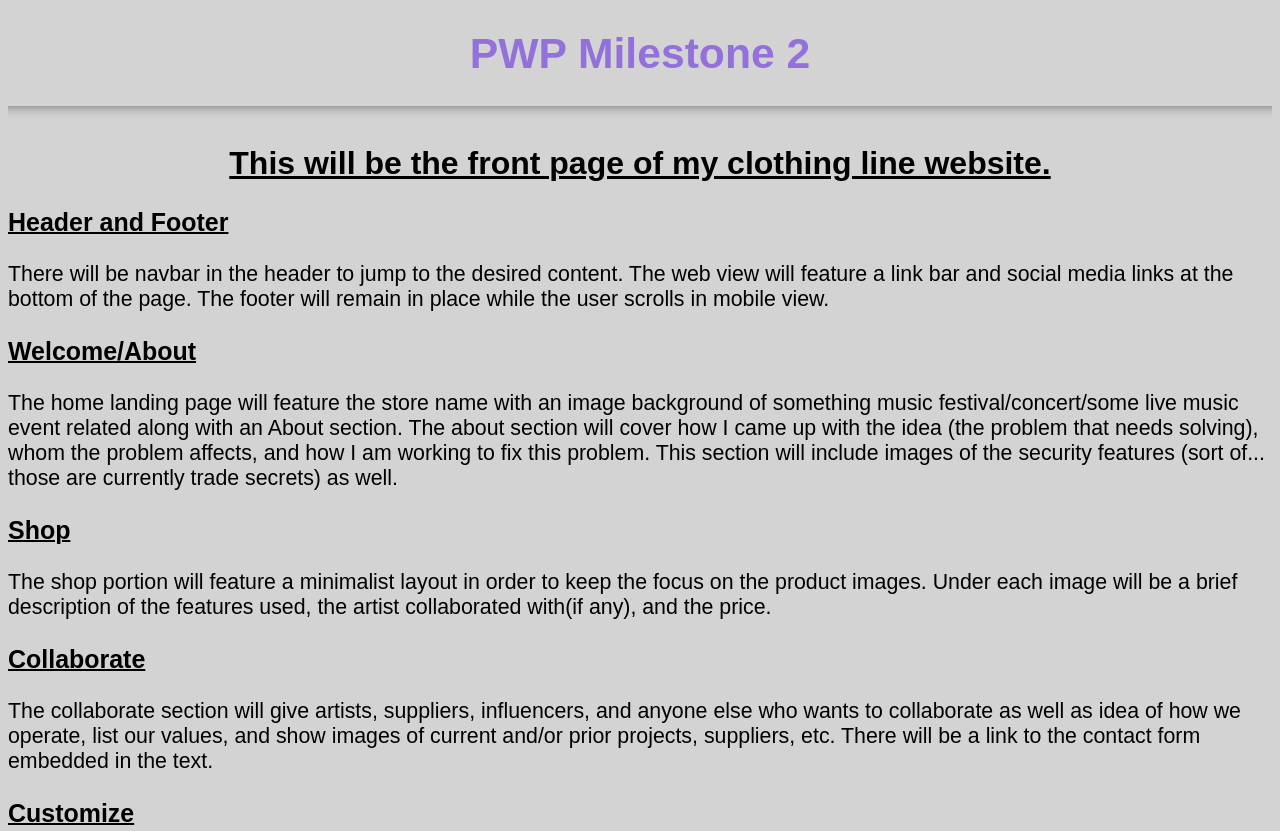
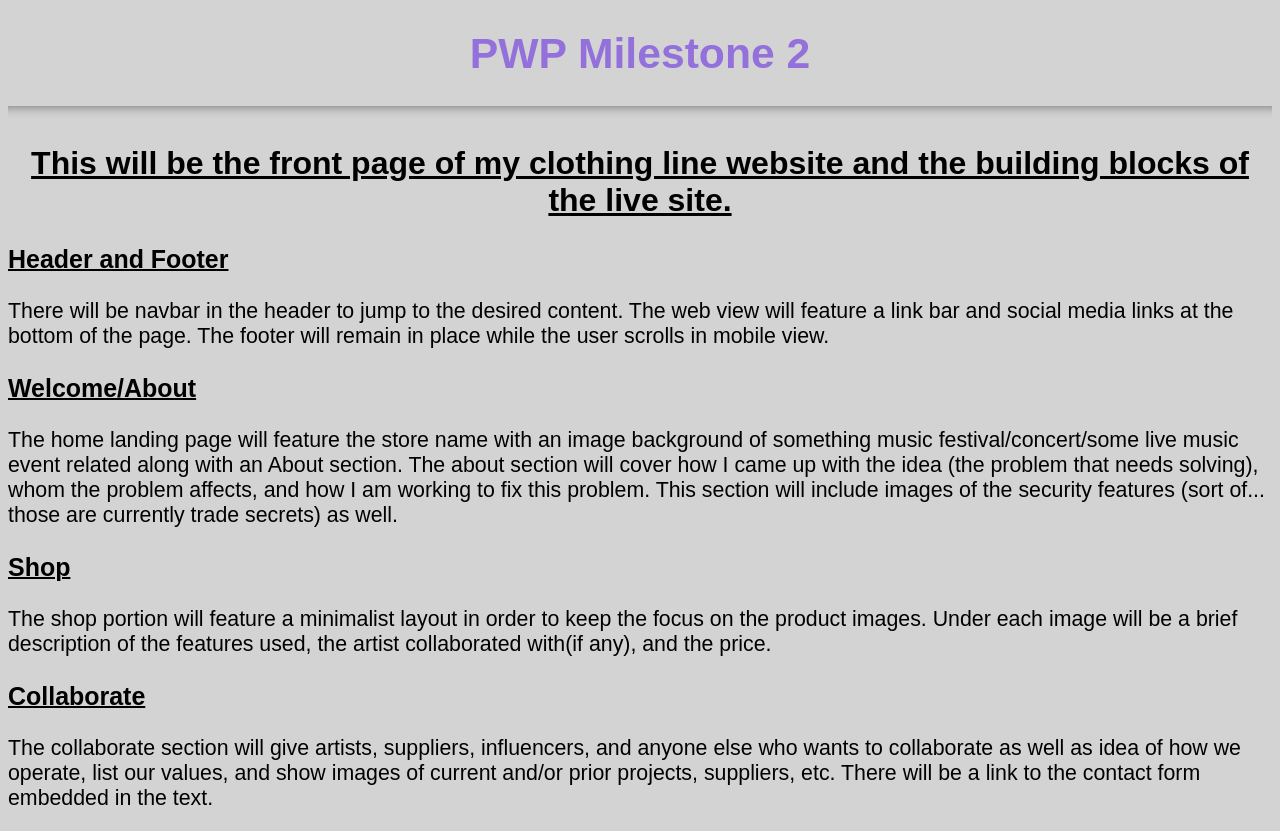
Before and after one commit to addambenson/pwp-addambenson, a plain HTML site: page public_html/documentation/milestone-2.html in a window 1280 px wide. Shown: the top 831 px of the page. Drawn offline with Linux system fonts and the light colour scheme.

Commit message:
fixed deployment configuration

```diff
--- a/public_html/documentation/milestone-2.html
+++ b/public_html/documentation/milestone-2.html
@@ -9,7 +9,7 @@
 <div>
     <h1>PWP Milestone 2</h1>
     <hr>
-    <h2>This will be the front page of my clothing line website.</h2>
+    <h2>This will be the front page of my clothing line website and the building blocks of the live site.</h2>
 
     <h3>Header and Footer</h3>
     <p>There will be navbar in the header to jump to the desired content. The web view will feature a link bar and
```
